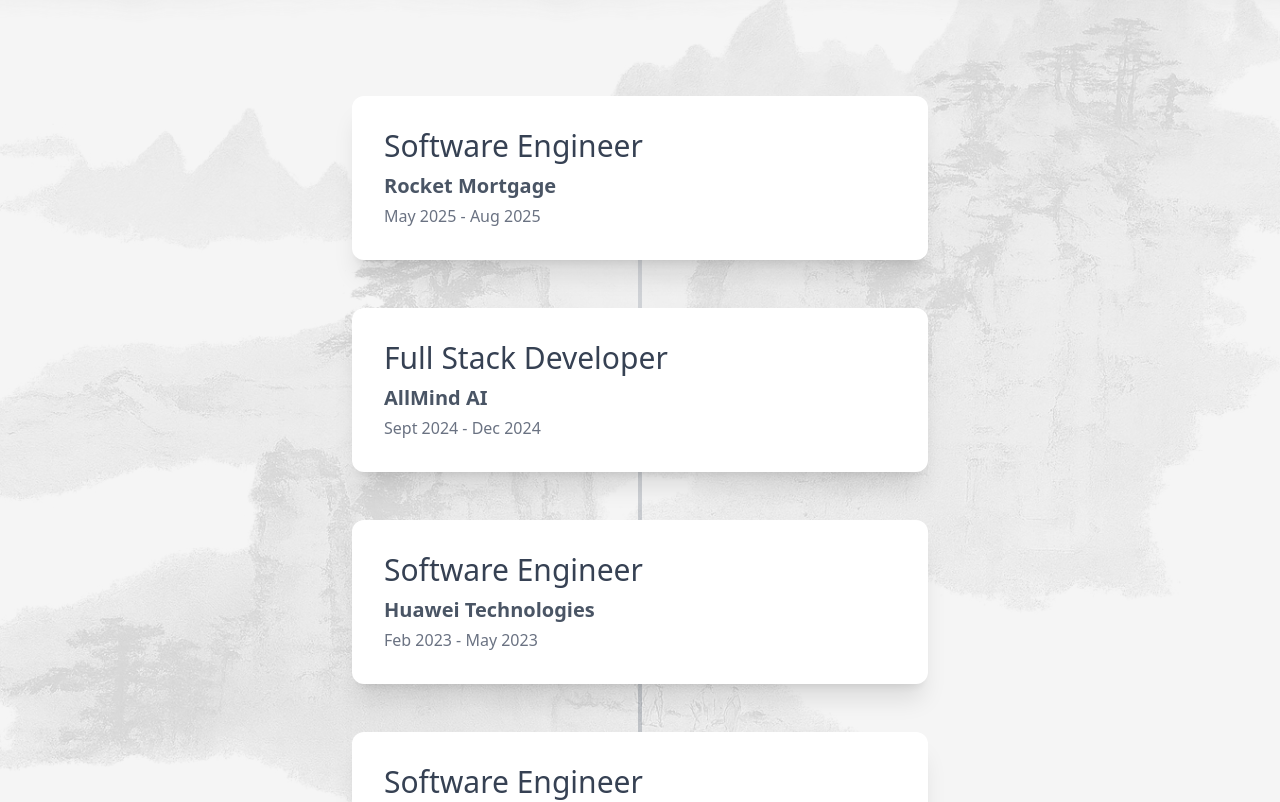
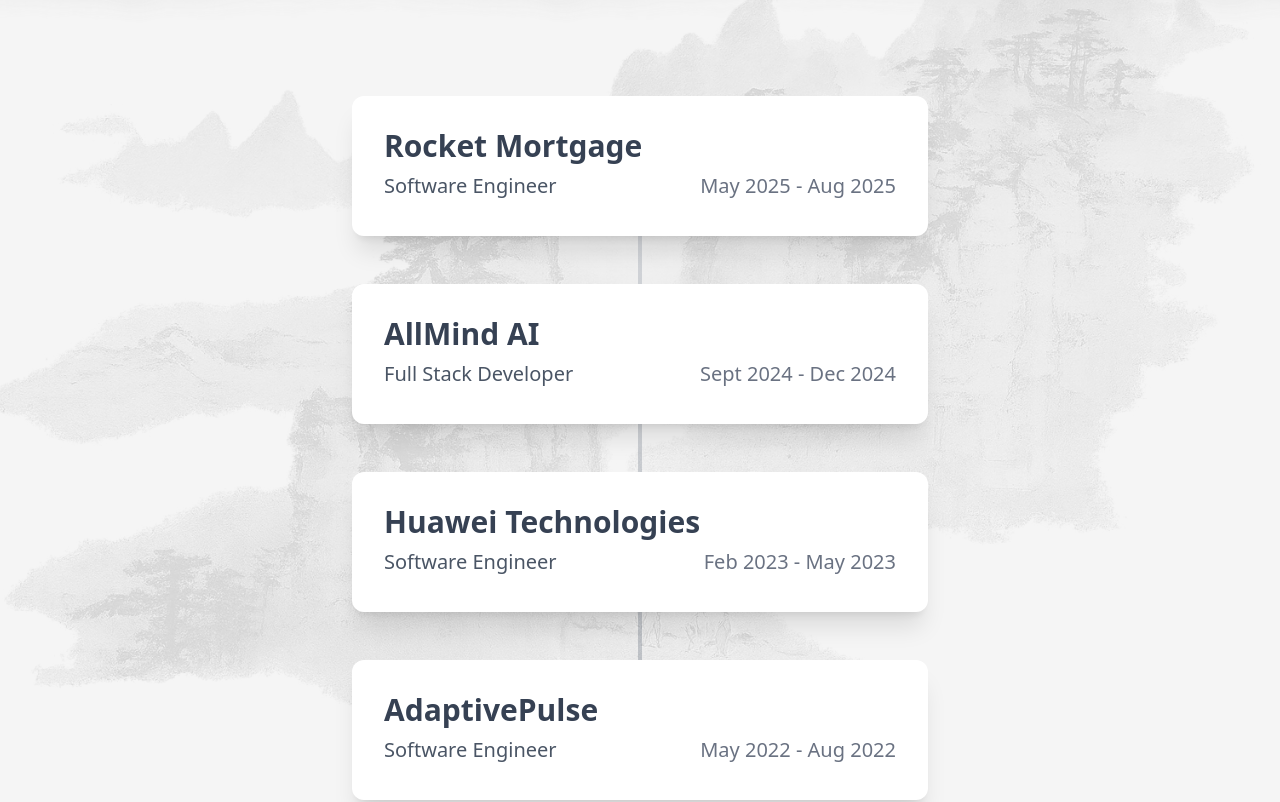
Before and after one commit to billwang7599/portfolio, a Next.js app: page / in a window 1280 px wide. Shown: the part 1400-2202 px from the top of the page. Built offline with nearby package versions, Linux system fonts and the light colour scheme.

Commit message:
Update experience.tsx

```diff
--- a/src/pages/experience.tsx
+++ b/src/pages/experience.tsx
@@ -101,15 +101,18 @@
                         }}
                         className="relative z-10 bg-white rounded-xl shadow-xl p-8 w-full max-w-xl hover:scale-105 transition-transform duration-300"
                     >
-                        <h3 className="text-3xl font-thin text-gray-700 mb-2">
-                            {experience.title}
+                        <h3 className="text-3xl font-bold text-gray-700 mb-2">
+                            {experience.company}
                         </h3>
-                        <p className="text-xl text-gray-600 font-bold">
-                            {experience.company}
-                        </p>
-                        <p className="text-md text-gray-500 mt-1">
-                            {experience.duration}
-                        </p>
+                        <div className="flex items-center justify-between text-xl text-gray-600 w-full">
+                            <span className="font-light">
+                                {experience.title}
+                            </span>
+                            <span className="text-md text-gray-500 font-light">
+                                {experience.duration}
+                            </span>
+                        </div>
+                        <p className="text-md text-gray-500 mt-1"></p>
                     </div>
                 ))}
             </div>
```
